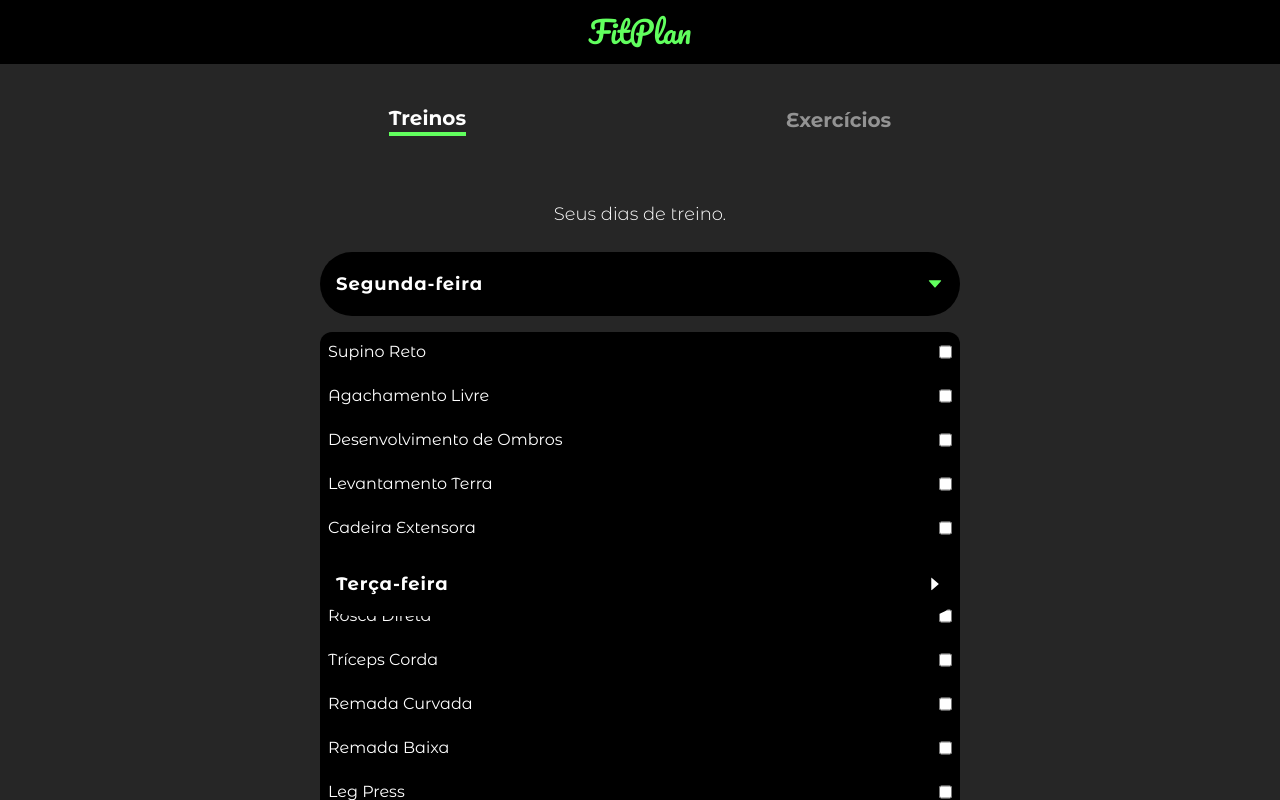
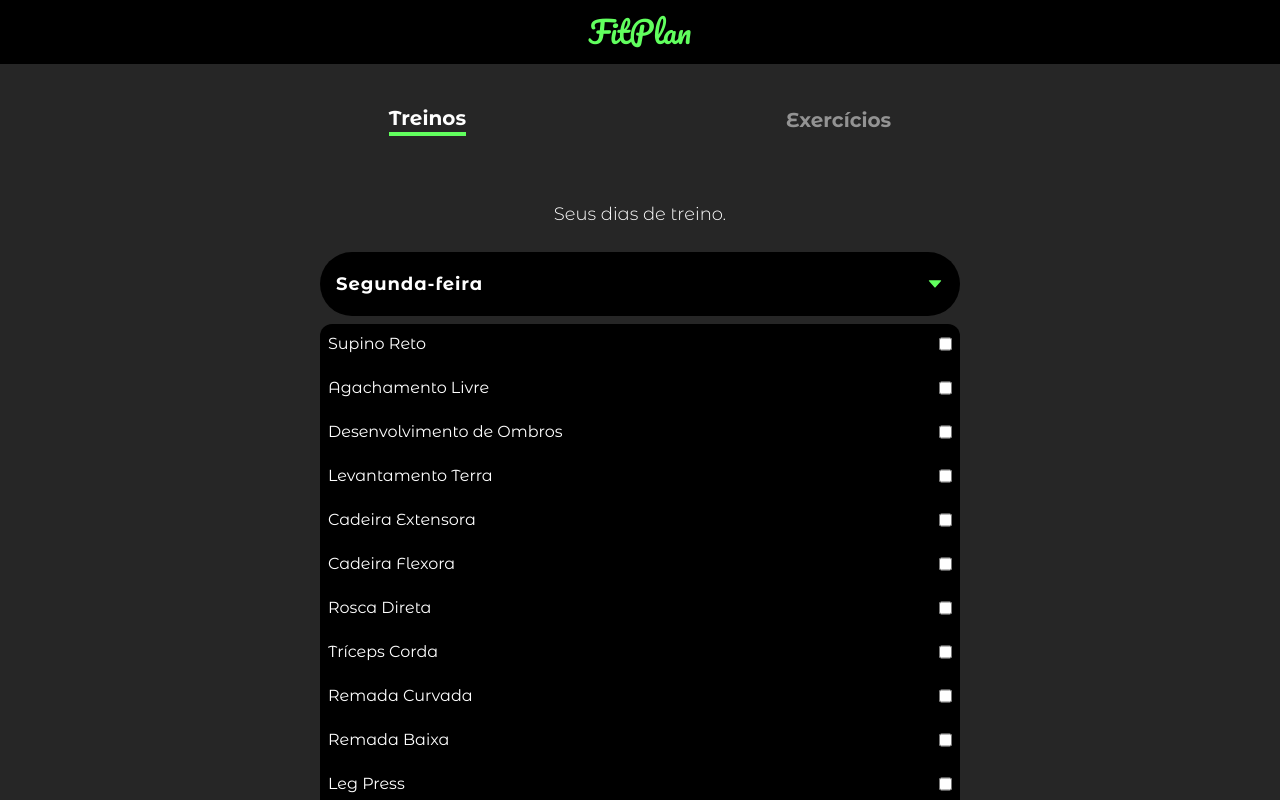
Before and after one commit to Lukareliz/fit-plan, a React (Vite) app: page / in a window 1280 px wide. Both pictures are taken after a click on the button "Segunda-feira". Shown: the top 800 px of the page. Built offline with nearby package versions, Linux system fonts and the light colour scheme.

Commit message:
fix: dropdown menu (absolute position removed)

```diff
--- a/src/components/Dropdown/Index.tsx
+++ b/src/components/Dropdown/Index.tsx
@@ -17,18 +17,18 @@
 
     return (
         <div className="w-full flex justify-center">
-            <div className="relative flex flex-col items-center w-[90%] lg:w-[50%] h-[300px] rounded-xl">
+            <div className={`relative flex flex-col items-center w-[90%] lg:w-[50%] h-auto rounded-xl transition-all duration-300 ${isOpen ? 'pb-4' : ''}`}>
                 <button onClick={() => setIsOpen((prev) => !prev)} className="bg-black text-white p-4 w-full flex items-center justify-between font-bold text-lg rounded-full tracking-wider">
                     {day}
-                    {!isOpen ? (<AiOutlineCaretRight className="h-8"/>):(<AiOutlineCaretDown className="h-8 text-fit-green"/>)}
+                    {!isOpen ? (<AiOutlineCaretRight className="h-8" />) : (<AiOutlineCaretDown className="h-8 text-fit-green" />)}
                 </button>
                 {isOpen && (
-                    <div className="bg-black absolute top-20 flex gap-5 flex-col items-start rounded-xl p-2 w-full">
+                    <div className="bg-black flex gap-5 flex-col items-start rounded-xl p-2 w-full mt-2 overflow-hidden transition-all duration-300">
                         {/* Esta estrutura no futuro irá mudar para recever a escolha dinâmica dos exercícios. */}
                         {exercise.map((item, i) => (
-                            <div className="flex w-full justify-between " key={i}>
+                            <div className="flex w-full justify-between" key={i}>
                                 <h3 className="text-white">{item.name}</h3>
-                                <input type="checkbox" name="check-exercise"/>
+                                <input type="checkbox" name="check-exercise" />
                             </div>
                         ))}
                     </div>
--- a/src/routes/Workouts/Index.tsx
+++ b/src/routes/Workouts/Index.tsx
@@ -8,7 +8,7 @@
       <Header />
       <Navigation />
       <h4 className="text-white text-center text-lg font-light pt-6">Seus dias de treino.</h4>
-      <section className="mt-6 flex flex-col">
+      <section className="mt-6 flex flex-col gap-4">
         <Dropdown day="Segunda-feira" />
         <Dropdown day="Terça-feira" />
       </section>
```
